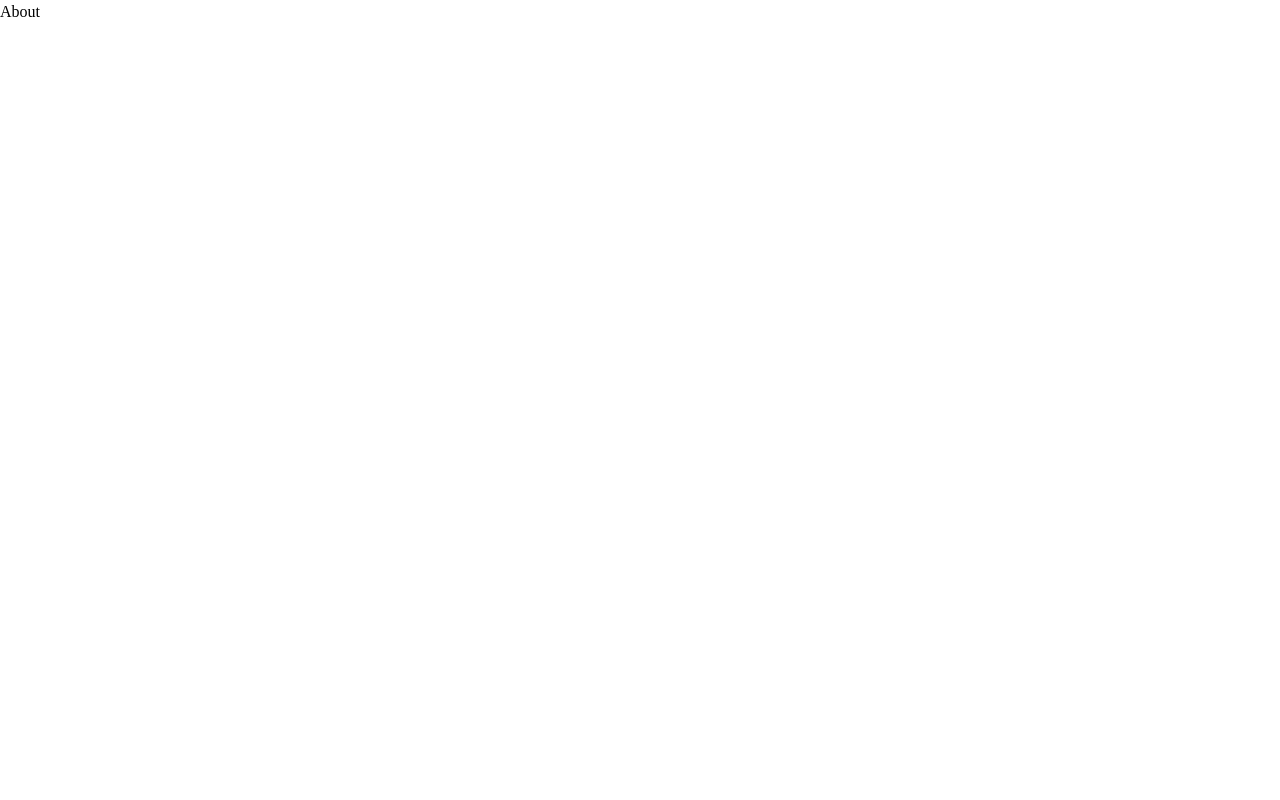
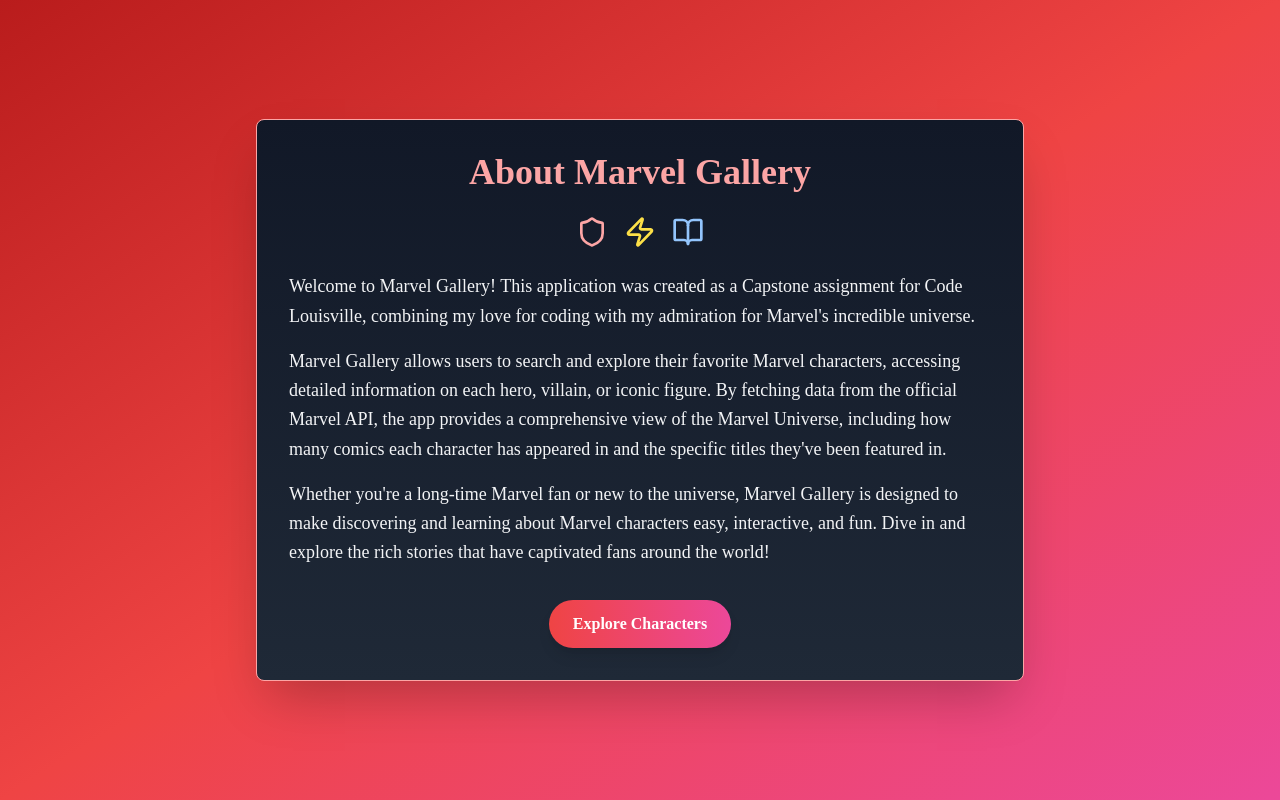
Before and after one commit to KQuiggins/Capstone_Marvel, a Next.js app: page /about in a window 1280 px wide. Built offline with nearby package versions, Linux system fonts and the light colour scheme.

Commit message:
Enhance About page with detailed description and visual elements

```diff
--- a/app/about/page.jsx
+++ b/app/about/page.jsx
@@ -1,5 +1,55 @@
+import { Shield, Zap, BookOpen } from 'lucide-react';
+import Link from 'next/link';
+
 const AboutPage = () => {
-    return <div>About</div>
-}
+	return (
+		<div className='min-h-screen bg-gradient-to-br from-red-700 via-red-500 to-pink-500 text-gray-100 flex items-center justify-center p-4'>
+			<div className='max-w-3xl bg-gradient-to-b from-gray-900 to-gray-800 rounded-lg shadow-2xl p-8 border border-red-300'>
+				<h1 className='text-4xl font-bold mb-6 text-center text-red-300'>
+					About Marvel Gallery
+				</h1>
+				<div className='flex justify-center space-x-4 mb-6'>
+					<Shield className='w-8 h-8 text-red-300' />
+					<Zap className='w-8 h-8 text-yellow-300' />
+					<BookOpen className='w-8 h-8 text-blue-300' />
+				</div>
+				<div className='space-y-4 text-lg leading-relaxed'>
+					<p>
+						Welcome to Marvel Gallery! This application was created
+						as a Capstone assignment for Code Louisville, combining
+						my love for coding with my admiration for Marvel's
+						incredible universe.
+					</p>
+					<p>
+						Marvel Gallery allows users to search and explore their
+						favorite Marvel characters, accessing detailed
+						information on each hero, villain, or iconic figure. By
+						fetching data from the official Marvel API, the app
+						provides a comprehensive view of the Marvel Universe,
+						including how many comics each character has appeared in
+						and the specific titles they've been featured in.
+					</p>
+					<p>
+						Whether you're a long-time Marvel fan or new to the
+						universe, Marvel Gallery is designed to make discovering
+						and learning about Marvel characters easy, interactive,
+						and fun. Dive in and explore the rich stories that have
+						captivated fans around the world!
+					</p>
+				</div>
+				<div className='mt-8 text-center'>
+                <Link href='/gallery'>
+					<span
 
-export default AboutPage
+						className='inline-block bg-gradient-to-r from-red-500 to-pink-500 hover:from-red-600 hover:to-pink-600 text-white font-bold py-3 px-6 rounded-full transition duration-300 transform hover:scale-105 shadow-lg'
+					>
+						Explore Characters
+					</span>
+                    </Link>
+				</div>
+			</div>
+		</div>
+	);
+};
+
+export default AboutPage;
```
